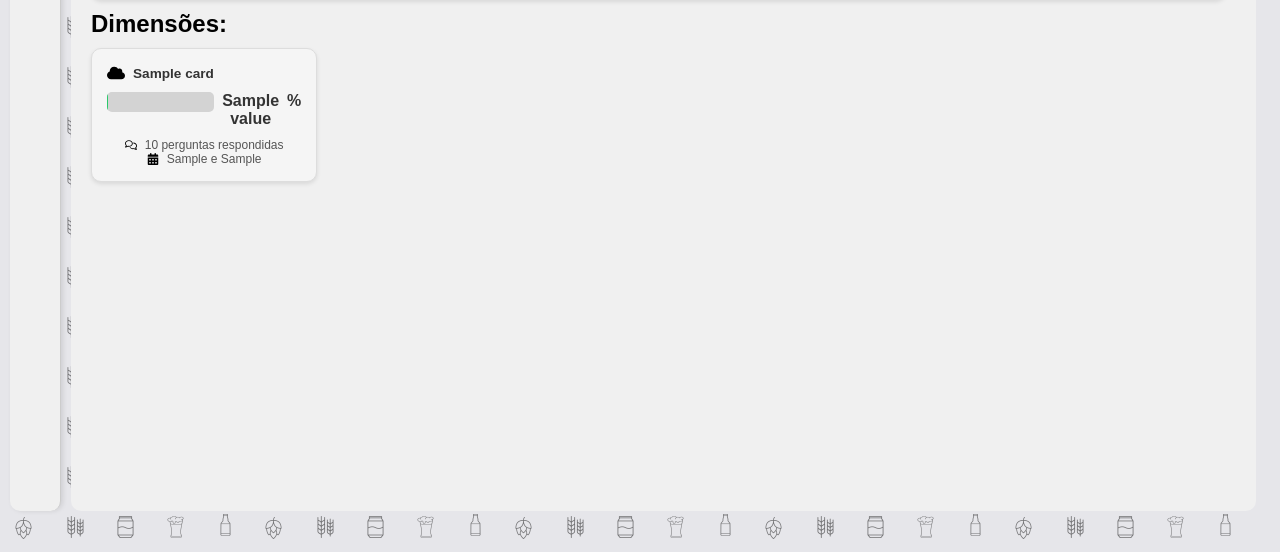
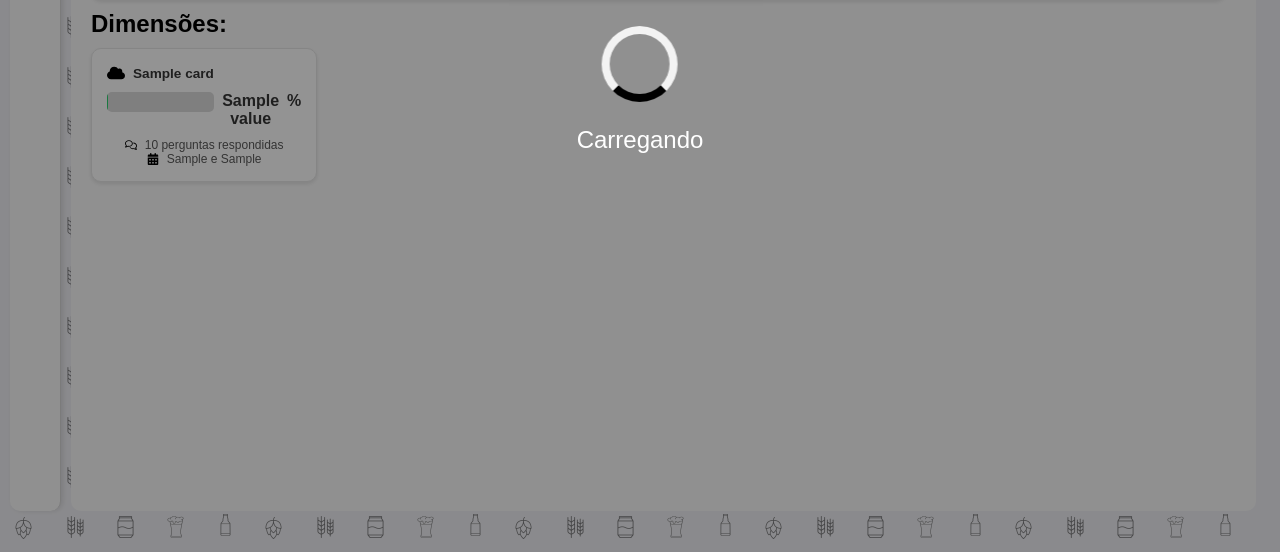
Before and after one commit to AndreLSBraga/clima, a Flask app: template app/templates/dashboard.html in a window 1280 px wide, after a click that opens the changed part. Shown: the part 348-900 px from the top of the page. Run offline with Flask 2, Linux system fonts and the light colour scheme; the template is opened without the code that fills it: most values are stand-ins (such as "Sample title", 1, 10 or a date in 2020); data that the repository does not hold is empty.

Commit message:
Versão pra revisão de deploy, inclusão de tela de carregamento

```diff
--- a/app/static/css/dashboard.css
+++ b/app/static/css/dashboard.css
@@ -428,3 +428,47 @@ tbody td {
     justify-content: space-between;
     margin:10px
 }
+
+.spinner {
+    position: absolute;
+    top: 50%;
+    left: 50%;
+    transform: translate(-50%, -50%);
+    display: flex;
+    flex-direction: column;
+    justify-content: center;
+    align-items: center;
+}
+
+.loader {
+    border: 8px solid #f3f3f3; /* Cor de fundo do loader */
+    border-top: 8px solid #000; /* Cor da borda de cima */
+    border-radius: 50%;
+    width: 60px;
+    height: 60px;
+    animation: spin 1s linear infinite;
+}
+
+.loading-text {
+    color: #fff;
+}
+
+.loading-text::after {
+    content: "";
+    display: inline-block;
+    animation: dotAppear 1.5s steps(3, end) infinite;
+}
+
+
+@keyframes spin {
+    0% { transform: rotate(0deg); }
+    100% { transform: rotate(360deg); }
+}
+
+/* Animação para os três pontos */
+@keyframes dotAppear {
+    0% { content: ""; }
+    33% { content: "."; }
+    66% { content: ".."; }
+    100% { content: "..."; }
+}
--- a/app/templates/dashboard.html
+++ b/app/templates/dashboard.html
@@ -225,6 +225,10 @@
             <div class="modal-content">
                 <span class="close" onclick="fecharModal()">&times;</span>
                 <div class="modal-header"></div>
+                <div id="loading-spinner" class="spinner">
+                    <div class="loader"></div>
+                    <p class="loading-text">Carregando</p>
+                </div>
                 <div id="modal-body" class="modal-body">
                     <!-- Os cards das perguntas serão adicionados aqui via JavaScript -->
                 </div>
@@ -373,6 +377,10 @@
     </script>
     <script>//Gera modal de detalhes
         function modalPerguntas(cardId) {
+        document.getElementById('modalPerguntas').style.display = 'block';
+        document.getElementById('loading-spinner').style.display = 'flex';
+        document.getElementById('modal-body').innerHTML = ''; // Limpa o conteúdo anterior do modal
+
         fetch(`/dashboard/detalhes-categoria:${cardId}`)
             .then(response => response.json())
             .then(data => {
@@ -381,6 +389,8 @@
                 } else {
                     const modalBody = document.getElementById('modal-body');
                     modalBody.innerHTML = '';  // Limpa o conteúdo do modal
+
+                    document.getElementById('loading-spinner').style.display = 'none';
 
                     // Exibe as informações da categoria antes dos detalhes das perguntas
                     const chartId = `myChart-categoria-${data.categoria.id_categoria}`
```
